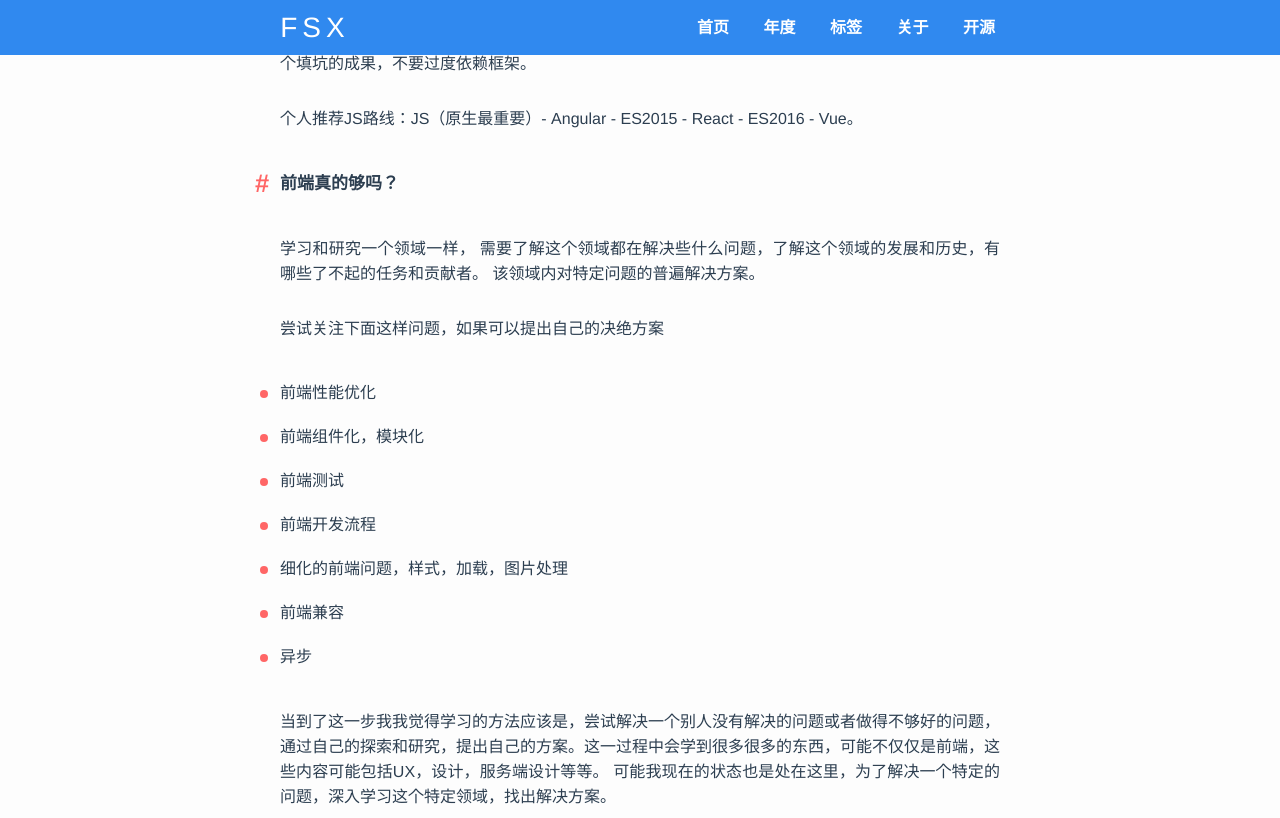
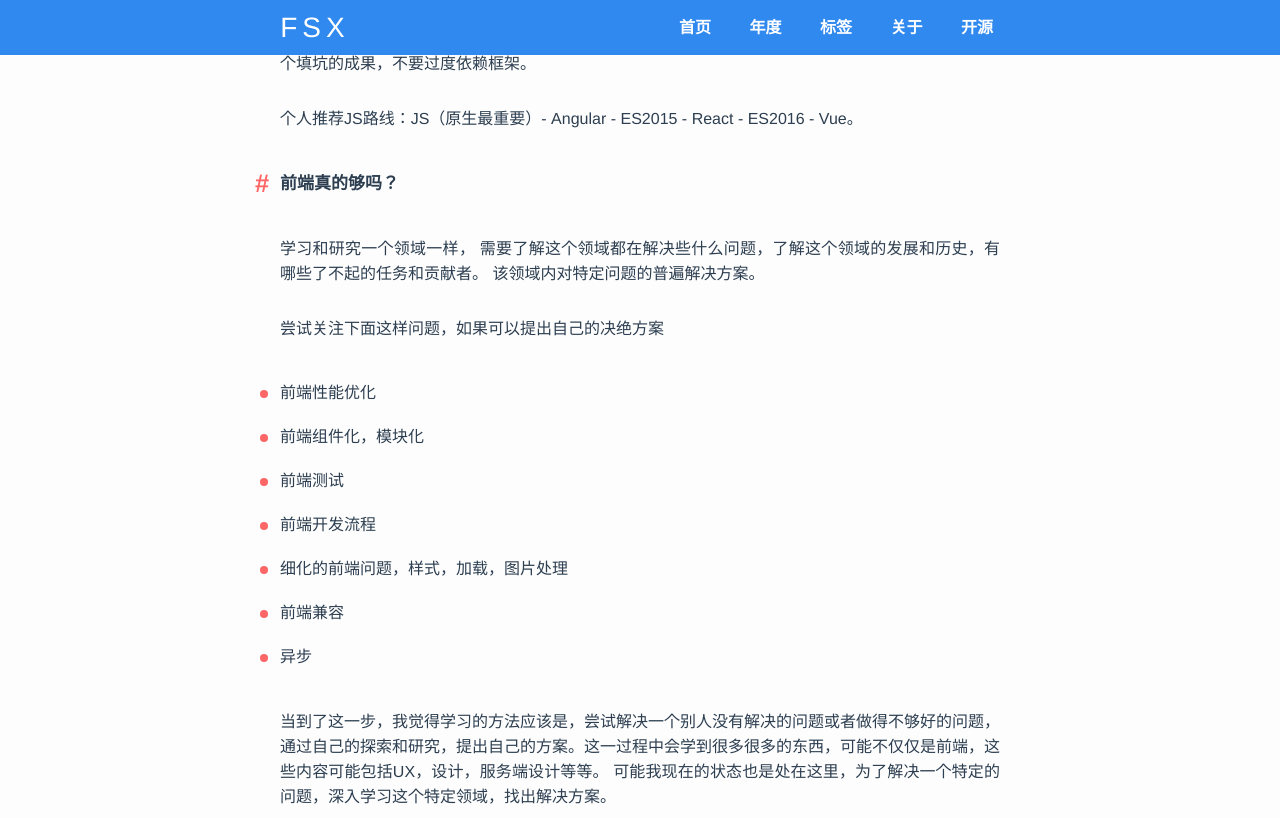
Before and after one commit to xtd420/Haonancx.github.io, a Jekyll site: the page built from _posts/2016-08-15-How-to-Properly-Plan-the-Front-end.markdown, in a window 1280 px wide and 1400 px high, scrolled down 5599 px. Shown: the top 818 px of the window. Built offline with Jekyll 4.4.1, drawn with Linux system fonts in a browser that asks for light colours; nearby versions of some CDN libraries; Markdown is read by kramdown in place of the engine named in the settings; comment, search, counter and statistics services are not loaded.

Commit message:
导航调整，文章重复字修改

```diff
--- a/_posts/2016-08-15-How-to-Properly-Plan-the-Front-end.markdown
+++ b/_posts/2016-08-15-How-to-Properly-Plan-the-Front-end.markdown
@@ -171,7 +171,7 @@ tags: 浅谈前端
 
 
 
-当到了这一步我我觉得学习的方法应该是，尝试解决一个别人没有解决的问题或者做得不够好的问题，通过自己的探索和研究，提出自己的方案。这一过程中会学到很多很多的东西，可能不仅仅是前端，这些内容可能包括UX，设计，服务端设计等等。 可能我现在的状态也是处在这里，为了解决一个特定的问题，深入学习这个特定领域，找出解决方案。
+当到了这一步，我觉得学习的方法应该是，尝试解决一个别人没有解决的问题或者做得不够好的问题，通过自己的探索和研究，提出自己的方案。这一过程中会学到很多很多的东西，可能不仅仅是前端，这些内容可能包括UX，设计，服务端设计等等。 可能我现在的状态也是处在这里，为了解决一个特定的问题，深入学习这个特定领域，找出解决方案。
 
 
 
--- a/_sass/_layout.scss
+++ b/_sass/_layout.scss
@@ -74,14 +74,14 @@ font-weight: 600;
 }
 .nav li {
 display: inline-block;
-margin: 0 5px;
+margin: 0 2px;
 height: 55px;
 line-height: 55px;
 }
 .nav a {
 color: #FFF;
 display: block;
-padding: 0 10px;
+padding: 0 15px;
 font-family:inherit;
 }
 .nav li a:hover {
```
